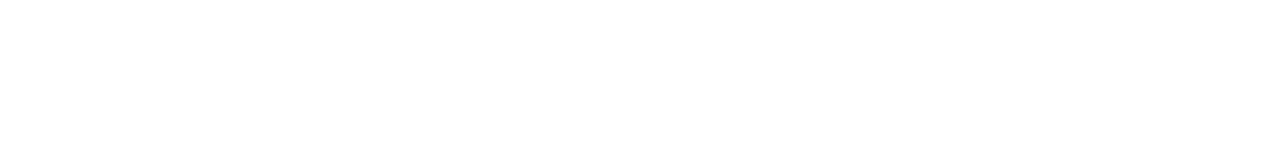
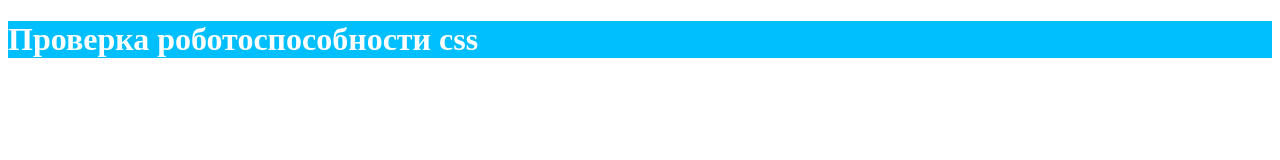
Before and after one commit to DaNyABeRshak/first-project, a plain HTML site: page index.html in a window 1280 px wide. Drawn offline with Linux system fonts and the light colour scheme.

Commit message:
Проверка роботоспособности html и css

```diff
--- a/index.html
+++ b/index.html
@@ -8,6 +8,8 @@
     <title>Document</title>
 </head>
 <body>
-
+    <div class="test">
+        <h1 class="text-test">Проверка роботоспособности css</h1>
+    </div>
 </body>
 </html>
--- a/style.css
+++ b/style.css
@@ -0,0 +1,6 @@
+.test{
+    background-color: deepskyblue;
+}
+.text-test{
+    color:white;
+}
```
